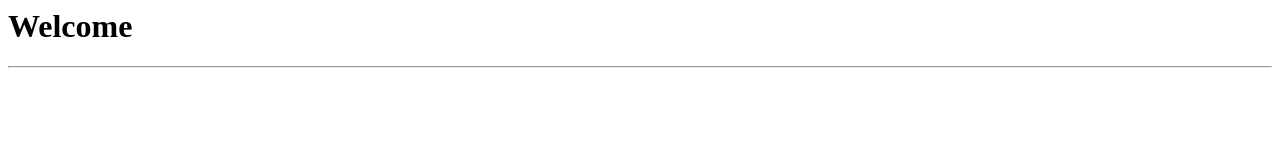
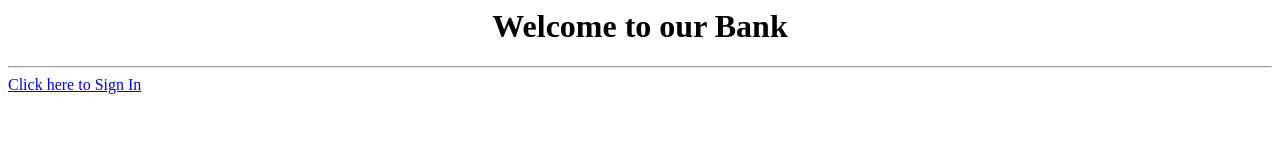
Before and after one commit to farheenmhmd/myDemoApplication, a plain HTML site: page index.html in a window 1280 px wide. Drawn offline with Linux system fonts and the light colour scheme.

Commit message:
Update index.html

```diff
--- a/index.html
+++ b/index.html
@@ -1,2 +1,3 @@
-<h1>Welcome<h1>
+<center><h1>Welcome to our Bank<h1></center>
 <hr>
+<a href="login.html">Click here to Sign In</a>
```
